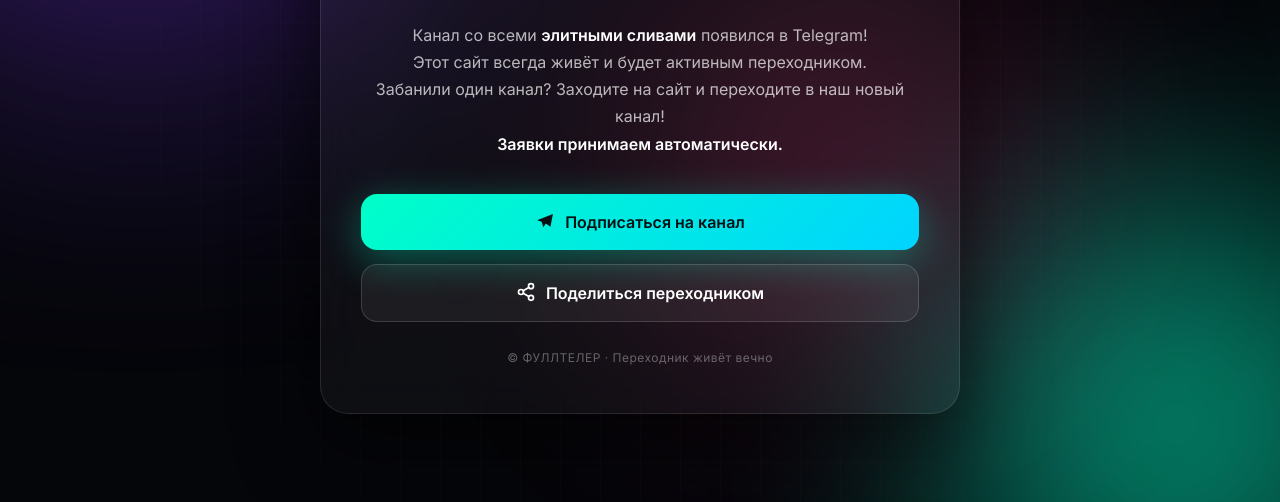
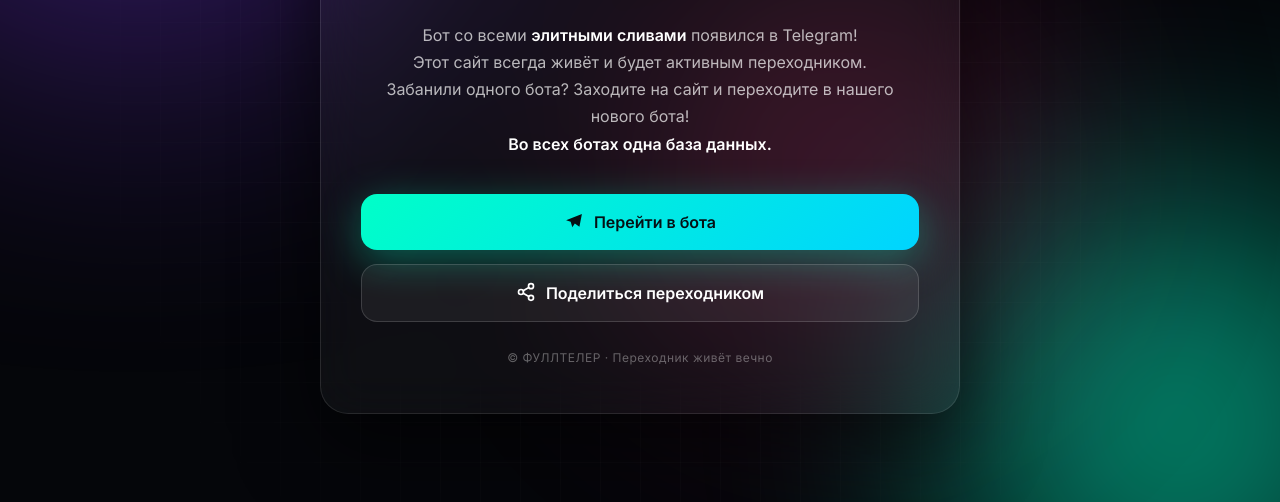
Before and after one commit to ddicq/fullteler, a plain HTML site: page index.html in a window 1280 px wide. Shown: the part 298-800 px from the top of the page. Drawn offline with Linux system fonts and the light colour scheme; a web font is replaced by a local one.

Commit message:
Update index.html

```diff
--- a/index.html
+++ b/index.html
@@ -222,16 +222,16 @@
   <h1>ПЕРЕХОДНИК ФУЛЛТЕЛЕР</h1>
 
   <p>
-    Канал со всеми <b>элитными сливами</b> появился в Telegram!<br>
+    Бот со всеми <b>элитными сливами</b> появился в Telegram!<br>
     Этот сайт всегда живёт и будет активным переходником.<br>
-    Забанили один канал? Заходите на сайт и переходите в наш новый канал!<br>
-    <b>Заявки принимаем автоматически.</b>
+    Забанили одного бота? Заходите на сайт и переходите в нашего нового бота!<br>
+    <b>Во всех ботах одна база данных.</b>
   </p>
 
   <!-- ⬇️ ВСТАВЬТЕ ССЫЛКУ НА КАНАЛ СЮДА ⬇️ -->
-  <a id="channelLink" href="https://t.me/ВАШ_КАНАЛ" target="_blank" rel="noopener" class="btn btn-main">
+  <a id="channelLink" href="https://t.me/fulltelerbot" target="_blank" rel="noopener" class="btn btn-main">
     <svg width="20" height="20" viewBox="0 0 24 24" fill="none"><path d="M21.5 3.5L2.5 11l5.5 2 2 6.5 3-4.5 5.5 4 3-15.5z" fill="currentColor"/></svg>
-    Подписаться на канал
+    Перейти в бота
   </a>
 
   <button id="shareBtn" class="btn btn-share">
@@ -251,12 +251,12 @@
   // ======================================================
   // ⚠️ ВСТАВЬТЕ ЗДЕСЬ ССЫЛКУ НА ВАШ TELEGRAM-КАНАЛ ⚠️
   // ======================================================
-  const CHANNEL_URL = "https://t.me/ВАШ_КАНАЛ";
+  const CHANNEL_URL = "https://t.me/fulltelerbot";
   // ======================================================
 
   document.getElementById('channelLink').href = CHANNEL_URL;
 
-  const shareText = "Заходи в канал с элитными сливами и контентом 18+ https://fullteler.new.tg";
+  const shareText = "Заходи в бота с элитными сливами и контентом 18+, разрешена публикация своего контента https://fullteler.new.tg";
   const toast = document.getElementById('toast');
 
   function showToast(msg) {
```
